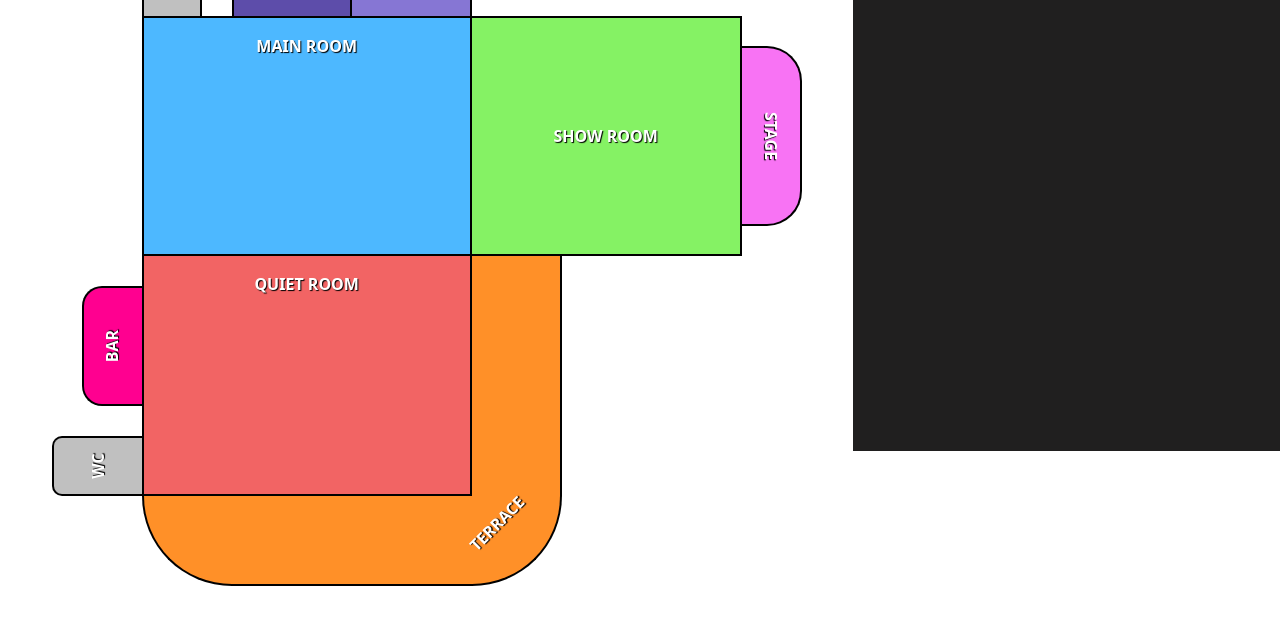
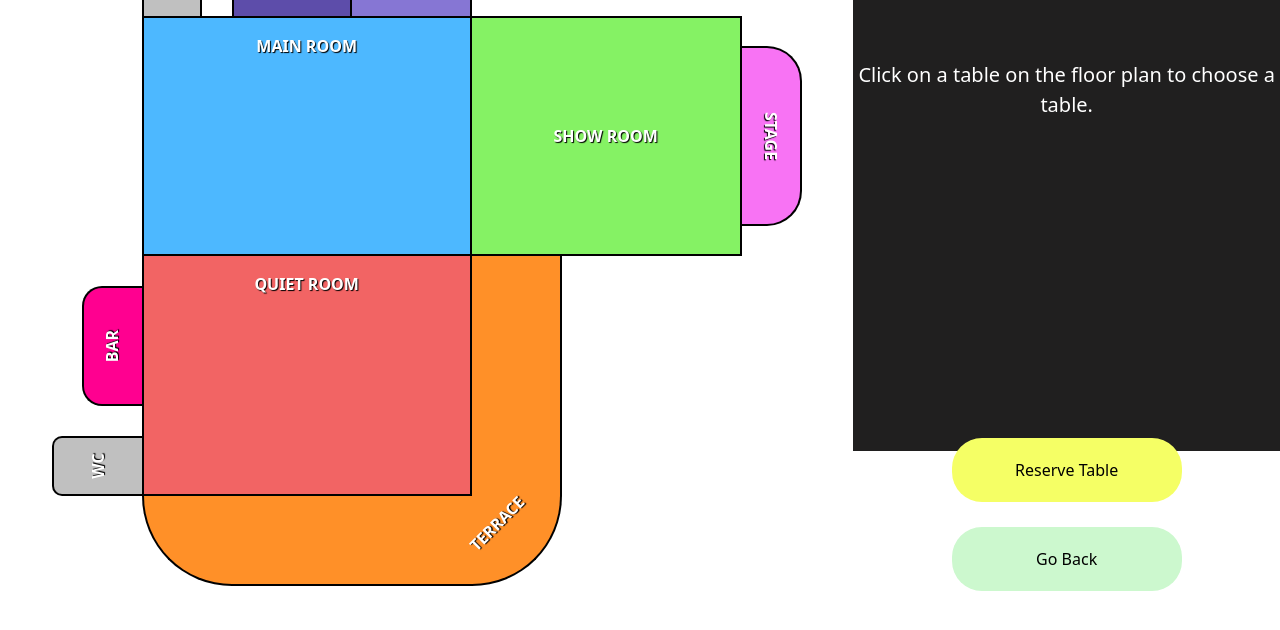
Before and after one commit to andersaa1/smart-booking-system, a React app in the folder frontend/: page / in a window 1280 px wide. Both pictures are taken after a click on the button "Choose a Table Manually". Shown: the part 349-979 px from the top of the page. Built offline with nearby package versions, Linux system fonts and the light colour scheme; no server answers; the HTML template or start-up script is replaced by a standard one.

Commit message:
Created a layout for manually picking tables from the floor plan (#65)

```diff
--- a/frontend/src/components/FloorPlan/FloorPlan.css
+++ b/frontend/src/components/FloorPlan/FloorPlan.css
@@ -40,3 +40,11 @@
 .table.selected {
   background-color: #55a62f;
 }
+
+.table.clickable {
+  cursor: pointer;
+}
+
+.table.blocked {
+  cursor: not-allowed;
+}
--- a/frontend/src/components/FloorPlan/FloorPlan.tsx
+++ b/frontend/src/components/FloorPlan/FloorPlan.tsx
@@ -10,6 +10,8 @@ type Props = {
   datetime: Date | null;
   showRecommendationHighlights: boolean;
   showSelectedHighlight: boolean;
+  isManualMode: boolean;
+  onTableClick: (tableId: number) => void;
 };
 
 export default function FloorPlan({
@@ -19,6 +21,8 @@ export default function FloorPlan({
   selectedTableId,
   showRecommendationHighlights,
   showSelectedHighlight,
+  isManualMode,
+  onTableClick,
 }: Props) {
   const GRID_SIZE_Y: number = 27; // row count
   const GRID_SIZE_X: number = 25; // column count
@@ -70,13 +74,29 @@ export default function FloorPlan({
 
             const isSelected = showSelectedHighlight && selectedTableId === table.id;
 
+            const isClickable = isManualMode && !isReserved;
+
             return (
               <div
                 key={table.id}
-                className={`table ${isReserved ? 'reserved' : ''} ${isRecommended ? 'recommended' : ''} ${isSelected ? 'selected' : ''}`}
+                className={`table
+                    ${isReserved ? 'reserved' : ''}
+                    ${isRecommended ? 'recommended' : ''}
+                    ${isSelected ? 'selected' : ''}
+                    ${isManualMode ? 'manual-picking' : ''}
+                    ${isClickable ? 'clickable' : ''}
+                    ${isManualMode && isReserved ? 'blocked' : ''}
+                  `}
                 style={{
                   gridColumn: `${table.layout.col} / span ${table.layout.width}`,
                   gridRow: `${table.layout.row} / span ${table.layout.height}`,
+                }}
+                onClick={() => {
+                  if (!isClickable) {
+                    return;
+                  }
+
+                  onTableClick(table.id);
                 }}
               >
                 {table.tableGroup}
--- /dev/null
+++ b/frontend/src/components/ManualPickerLayout/ManualPickerLayout.css
@@ -0,0 +1,21 @@
+.card-wrapper {
+    margin-top: 291px;
+    margin-bottom: 291px;
+}
+
+.instruction-large {
+    min-height: 114px;
+    color: white;
+    font-size: 20px;
+    font-weight: lighter;
+    align-content: center;
+}
+
+.button-cluster-manual {
+  padding-top: 0px;
+  display: flex;
+  flex-direction: column;
+  align-items: center;
+  gap: 10px;
+  margin-top: 20px;
+}
--- a/frontend/src/components/ManualPickerLayout/ManualPickerLayout.tsx
+++ b/frontend/src/components/ManualPickerLayout/ManualPickerLayout.tsx
@@ -1,5 +1,7 @@
+import './ManualPickerLayout.css';
 import type { Table } from '../../types/types';
 import CustomButton from '../CustomButton';
+import { zoneLabels } from '../../utils/zoneLabels';
 
 type Props = {
   tables: Table[];
@@ -9,14 +11,48 @@ type Props = {
   onReserveTable: () => void;
 };
 
-export default function ManualPickerLayout({ onGoBack, onReserveTable }: Props) {
+export default function ManualPickerLayout({
+  tables,
+  selectedTableId,
+  onGoBack,
+  onReserveTable,
+}: Props) {
+  const selectedTable =
+    selectedTableId !== null
+      ? (tables.find((table) => table.id === selectedTableId) ?? null)
+      : null;
+
   return (
     <div>
       <div>
-        <h1>Pick a Table</h1>
+        <h1 className="title">Pick a Table</h1>
       </div>
 
-      <div className="button-cluster">
+      <div className="card-wrapper">
+        {selectedTable ? (
+          <div className="cardContainer">
+            <div className="card selected">
+              <div className="label-conteiner">
+                <div>
+                  Zone: <span className="card-label">{zoneLabels[selectedTable.zone]}</span>
+                </div>
+                <div>
+                  Table Group: <span className="card-label">{selectedTable.tableGroup}</span>
+                </div>
+                <div>
+                  Total Seats: <span className="card-label">{selectedTable.totalSeats}</span>
+                </div>
+              </div>
+            </div>
+          </div>
+        ) : (
+          <div className="instruction-large">
+            Click on a table on the floor plan to choose a table.
+          </div>
+        )}
+      </div>
+
+      <div className="button-cluster-manual">
         <div className="button-top">
           <CustomButton label="Reserve Table" onClick={onReserveTable} />
         </div>
--- a/frontend/src/views/RestaurantView.tsx
+++ b/frontend/src/views/RestaurantView.tsx
@@ -53,6 +53,7 @@ export default function RestaurantView() {
     })();
   }, [datetime]); // refetch reservations whenever the selected datetime changes
 
+  // handlers
   function handleSelectTable(tableId: number) {
     if (selectedTableId === tableId) {
       setSelectedTableId(null);
@@ -233,6 +234,8 @@ export default function RestaurantView() {
           selectedTableId={selectedTableId}
           showRecommendationHighlights={showRecommendationHighlights}
           showSelectedHighlight={showSelectedHighlight}
+          isManualMode={currentView === 'manualPicker'}
+          onTableClick={handleSelectTable}
         />
       </div>
 
```
